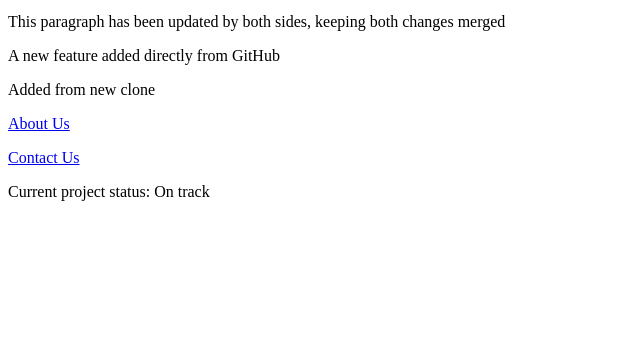
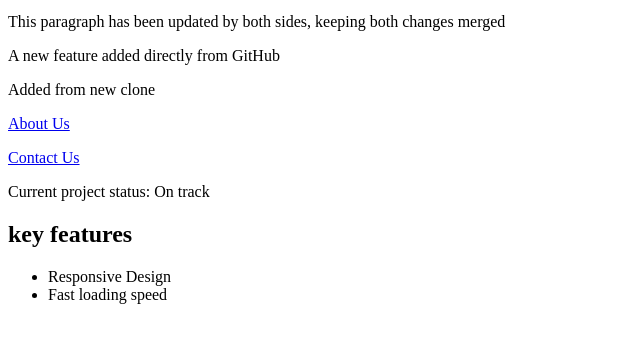
Before and after one commit to dgruploads01/collaboration_project, a plain HTML site: page index.html in a window 1280 px wide. Shown: the part 87-430 px from the top of the page, without its empty margins (0-640 px from the left). Drawn offline with Linux system fonts and the light colour scheme.

Commit message:
Feature: Add new hihglihgts section

```diff
--- a/index.html
+++ b/index.html
@@ -6,3 +6,9 @@
 <p><a href="about.html">About Us</a></p>
 <p><a href="contact.html">Contact Us</a></p>
 <p>Current project status: On track</p>
+<div id="hightlights">
+<h2>key features</h2>
+<ul>
+  <li>Responsive Design</li>
+  <li>Fast loading speed</li>
+</ul>
```
